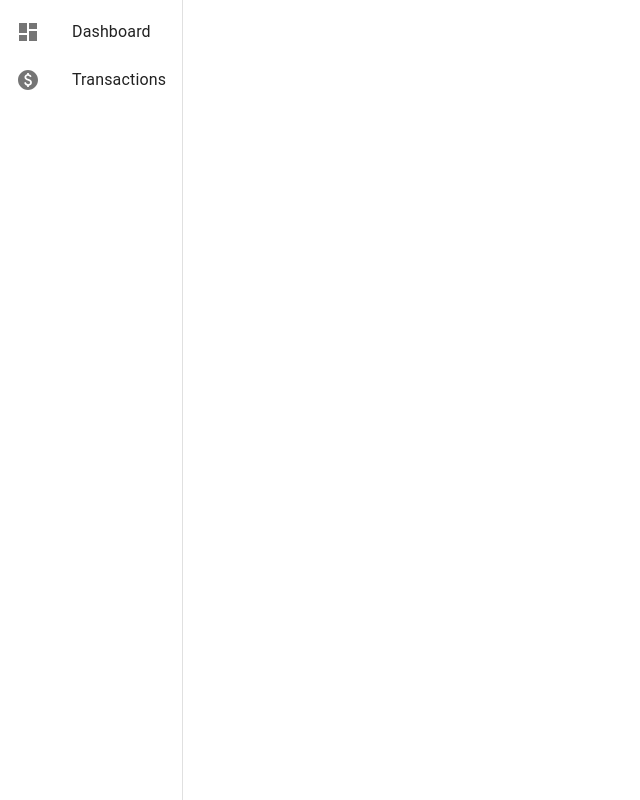
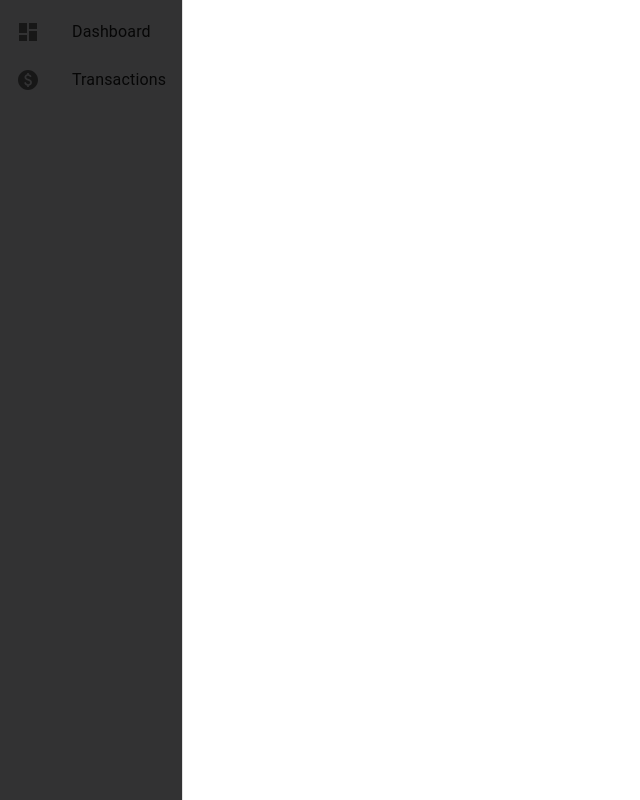
Before and after one commit to eatekha/MyFinance, a React (Create React App) app in the folder src/frontend/: page /user in a window 1280 px wide. Shown: the whole page, without its empty margins (0-640 px from the left). Built offline with nearby package versions, Linux system fonts and the light colour scheme.

Commit message:
Now Creating AppBar

```diff
--- a/src/frontend/src/App.js
+++ b/src/frontend/src/App.js
@@ -1,26 +1,23 @@
-import { Route, BrowserRouter as Router, Routes } from 'react-router-dom';
-import React, {useState } from 'react';
+import React from 'react';
+import { BrowserRouter as Router, Route, Routes } from 'react-router-dom';
 import HomePage from './pages/HomePage';
 import Login from './pages/LoginPage';
-import Register from './pages/Register';
-import UserDashboard from './components/UserDashboard/UserDashboard';
-import Sidebar from './components/Sidebar/Sidebar';
-import { makeStyles } from '@material-ui/core/styles'
-import Drawer from './components/Sidebar/Drawer'
+import Register from './pages/RegisterPage';
+import UserLayout from './UserLayout'; // Import the new UserLayout component
+import { makeStyles } from '@material-ui/core/styles';
 
 const useStyles = makeStyles({
   container: {
     display: 'flex',
-    }
-})
+  },
+
+});
 
 const App = () => {
   const classes = useStyles();
 
-
   return (
     <Router>
-
       {/* Public Routes */}
       <Routes>
         <Route path="/" element={<HomePage />} />
@@ -30,13 +27,10 @@ const App = () => {
 
       {/* User-Based Routes */}
       <div className={classes.container}>
-        <Drawer variant="permanent"/>
         <Routes>
-          <Route path="/dashboard" element={<UserDashboard />} />
-          <Route path="/sidebar" element={<Sidebar />} />
+          <Route path="/user/*" element={<UserLayout />} /> {/* Use UserLayout for all routes starting with /user/ */}
         </Routes>
       </div>
-
     </Router>
   );
 };
--- /dev/null
+++ b/src/frontend/src/UserLayout.js
@@ -0,0 +1,20 @@
+import React from 'react';
+import { Route, Routes } from 'react-router-dom';
+import UserDashboard from './pages/UserDashboard';
+import Drawer from './components/Drawer';
+
+const UserLayout = () => {
+  return (
+    <>
+      <Drawer variant="permanent"  />
+      <div>
+        <Routes>
+          <Route path="/dashboard" element={<UserDashboard />} />
+          {/* Add more user-based routes here if needed */}
+        </Routes>
+      </div>
+    </>
+  );
+};
+
+export default UserLayout;
--- /dev/null
+++ b/src/frontend/src/components/Drawer.jsx
@@ -0,0 +1,56 @@
+import React from "react";
+import { Drawer as MUIDrawer, ListItem, List, ListItemIcon, ListItemText } from "@material-ui/core";
+import { makeStyles } from '@material-ui/core/styles';
+import DashboardIcon from '@mui/icons-material/Dashboard';
+import PaidIcon from '@mui/icons-material/Paid';
+import { useNavigate } from "react-router-dom";
+
+
+const useStyles = makeStyles({
+  drawer: {
+    width: '200px',
+    //make height of drawer 80% of the screen height
+    height: '80%',
+  },
+  drawerContainer: {
+    backgroundColor: '#323233', // Set the background color here
+    height: '100%',
+  },
+});
+
+const Drawer = () => {
+  const navigate = useNavigate();
+  const classes = useStyles();
+  const itemsList = [
+    {
+      text: "Dashboard",
+      icon: <DashboardIcon />,
+      onClick: () => navigate('/user/dashboard'), // Correct onClick property
+    },
+    {
+      text: "Transactions",
+      icon: <PaidIcon />,
+      onClick: () => navigate('/user/transactions'), // Correct onClick property
+    }
+  ];
+
+  return (
+    <MUIDrawer variant="permanent" className={classes.drawer}>
+      <div className={classes.drawerContainer}>
+        <List>
+          {itemsList.map((item, index) => {
+            const { text, icon, onClick } = item;
+            return (
+              <ListItem button key={text} onClick={onClick}>
+                {icon && <ListItemIcon>{icon}</ListItemIcon>}
+                <ListItemText primary={text} />
+              </ListItem>
+            )
+          })}
+        </List>
+      </div>
+    </MUIDrawer>
+  );
+}
+
+export default Drawer;
--- a/src/frontend/src/components/Sidebar/Dashboard.jsx
+++ /dev/null
@@ -1,10 +0,0 @@
-
-export default function Dashboard(){
-
-    return (
-        <div>
-            <h1>Dashboard</h1>
-        </div>
-    )
-
-    }
--- a/src/frontend/src/components/Sidebar/Drawer.jsx
+++ /dev/null
@@ -1,47 +0,0 @@
-import React from "react";
-import {Drawer as MUIDrawer, ListItem, List, ListItemIcon, ListItemText} from "@material-ui/core";
-import { makeStyles } from '@material-ui/core/styles'
-import DashboardIcon from '@mui/icons-material/Dashboard';
-import PaidIcon from '@mui/icons-material/Paid';
-import {useNavigate} from "react-router-dom";
-
-const useStyles = makeStyles({
-    drawer: {
-        width: '200px',
-    }
-
-});
-
-
-const Drawer = () => {
-    const navigate = useNavigate();
-    const classes = useStyles();
-    const itemsList = [
-        {
-            text: "Dashboard",
-            icon: <DashboardIcon/>,
-            onClick: () => navigate('/dashboard'), // Correct onClick property
-        },
-        {
-            text: "Transactions",
-            icon: <PaidIcon/>,
-            onClick: () => navigate('/transactions'), // Correct onClick property
-        }
-    ];
-    return (
-        <MUIDrawer variant="permanent" className={classes.drawer}>
-            <List>
-            {itemsList.map((item, index) => {
-                const {text, icon, onClick} = item;
-                return (
-                    <ListItem button key={text} onClick={onClick}>
-                    {icon && <ListItemIcon>{icon}</ListItemIcon>}
-                    <ListItemText primary={text}/>
-                </ListItem>
-                )
-                })}
-            </List>
-        </MUIDrawer>
-    );
-}
-export default Drawer;
--- a/src/frontend/src/components/Sidebar/FuturePlan.jsx
+++ /dev/null
@@ -1,10 +0,0 @@
-
-export default function FuturePlan(){
-
-return (
-    <div>
-        <h1>Future Plan</h1>
-    </div>
-)
-
-}
--- a/src/frontend/src/components/Sidebar/Sidebar.js
+++ /dev/null
@@ -1,26 +0,0 @@
-import React from 'react'
-import Drawer from './Drawer'
-import FuturePlan from './FuturePlan'
-import Dashboard from './Dashboard'
-import { makeStyles } from '@material-ui/core/styles'
-
-const useStyles = makeStyles({
-    container: {
-        display: 'flex',
-    }
-})
-
-export default function Sidebar(){
-    const classes = useStyles();
-    return (
-        <div className={classes.container}>
-            <Drawer variant="permanent"/>
-            <Dashboard />
-            <FuturePlan />
-        </div>
-
-
-
-    )
-
-}
--- a/src/frontend/src/pages/LoginPage.js
+++ b/src/frontend/src/pages/LoginPage.js
@@ -40,7 +40,7 @@ const Login = () => {
         console.log('Login successful:', data);
         setLoginError(false); // Reset the login error state
         saveCredentialsToLocalStorage(); // Save credentials to local storage
-        navigate('/dashboard', { replace: true }); // Redirect to "/dashboard" route
+        navigate('/user/dashboard', { replace: true }); // Redirect to "/dashboard" route
       } else {
         // Error handling for unsuccessful login
         console.log('Login failed');
@@ -56,7 +56,7 @@ const Login = () => {
    //useEffect to handle redirection when isLoggedIn becomes true
     useEffect(() => {
       if (localStorage.getItem('user_name') && localStorage.getItem('user_password')) {
-        navigate('/dashboard', { replace: true });
+        navigate('/user/dashboard', { replace: true });
       }
     }, [navigate]);
 
--- a/src/frontend/src/components/UserDashboard/UserDashboard.js
+++ b/src/frontend/src/pages/UserDashboard.js
@@ -1,6 +1,5 @@
-import React, { useContext, useEffect, useState } from 'react';
+import React, { useEffect, useState } from 'react';
 import { useNavigate } from 'react-router-dom';
-import Sidebar from '../Sidebar/Sidebar';
 
 
 const UserDashboard = () => {
```
Also changed, not shown: src/frontend/src/components/AppBar.jsx (added), src/frontend/src/pages/RegisterPage.js (renamed from src/frontend/src/pages/Register.js). Lines whose indentation alone changed are shown as unchanged.
